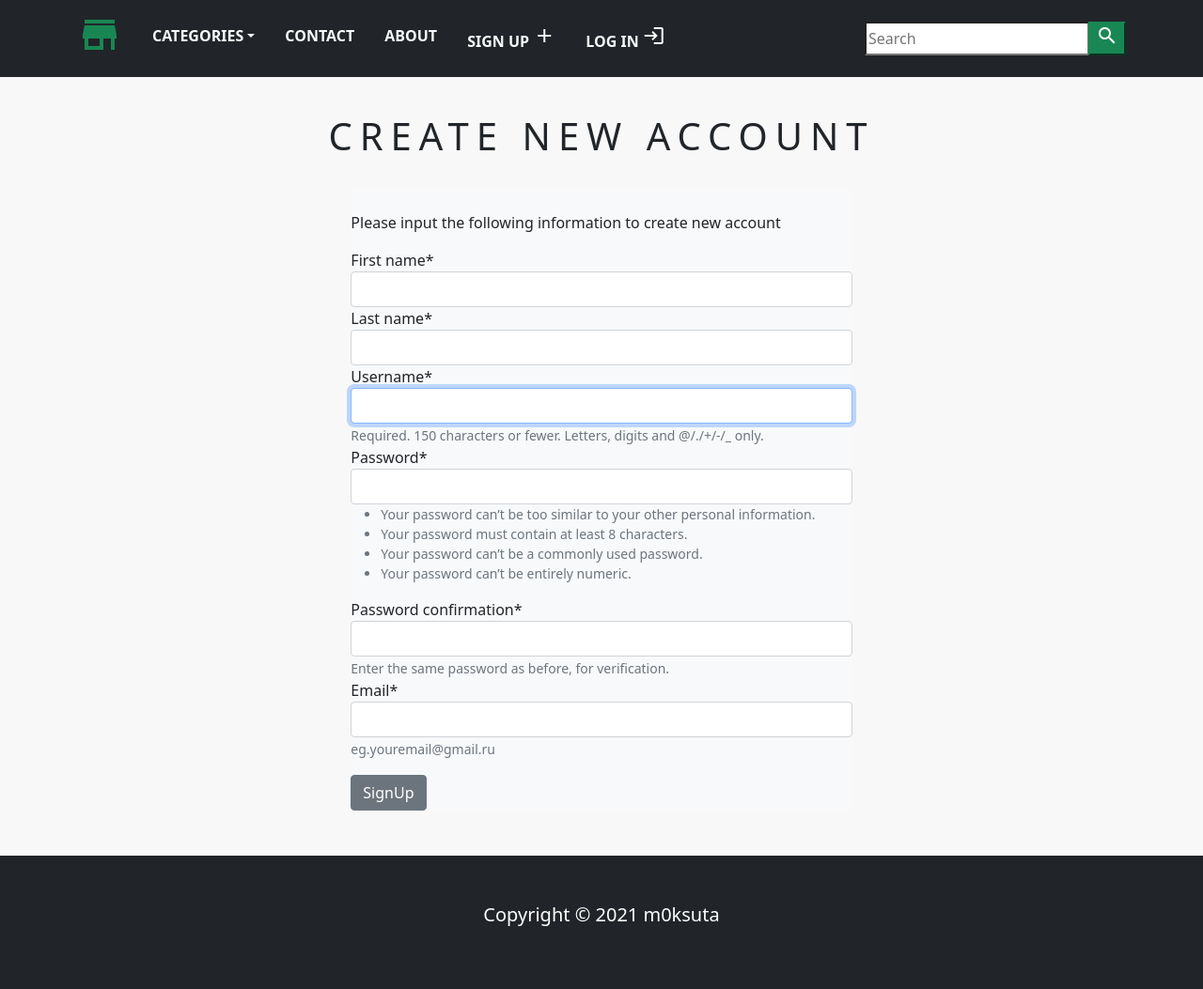
After one commit to m0ksuta/ecommerce-project, a Django app: page /account/create/ in a window 1280 px wide. The commit adds this page. Shown: the whole page at 94% size. Run offline with Django 3.2, Linux system fonts and the light colour scheme; data that the repository does not hold is empty; parts of the project's set-up code (start-up, migrations or seed data) failed here and were passed over; some libraries are stand-ins or nearby versions.

Commit message:
Ending of leaening this course

```diff
--- a/ecommerce/settings.py
+++ b/ecommerce/settings.py
@@ -41,6 +41,7 @@ INSTALLED_APPS = [
     'django.contrib.sessions',
     'django.contrib.messages',
     'django.contrib.staticfiles',
+    'crispy_forms',
 ]
 
 MIDDLEWARE = [
@@ -139,3 +140,5 @@ STATIC_ROOT = os.path.join(BASE_DIR, 'static')
 
 MEDIA_URL = '/media/'
 MEDIA_ROOT = os.path.join(BASE_DIR, 'static', 'media')
+
+CRISPY_TEMPLATE_PACK = 'bootstrap4'
--- a/ecommerce/static/css/base.css
+++ b/ecommerce/static/css/base.css
@@ -19,3 +19,12 @@ body{
     text-transform: uppercase;
     letter-spacing: .2em;
 }
+
+.errorlist li{
+    color: red;
+    font-weight: bold;
+}
+
+.custom_div{
+    margin-bottom: 20px !important;
+}
--- /dev/null
+++ b/shop/forms.py
@@ -0,0 +1,13 @@
+from django import forms
+from django.contrib.auth.forms import UserCreationForm
+from django.contrib.auth.models import User
+
+
+class SignUpForm(UserCreationForm):
+    first_name = forms.CharField(max_length=100, required=True)
+    last_name = forms.CharField(max_length=100, required=True)
+    email = forms.CharField(max_length=250, help_text='eg.youremail@gmail.ru')
+
+    class Meta:
+        model = User
+        fields = ('first_name', 'last_name', 'username', 'password1', 'password2', 'email')
--- a/shop/templates/cart.html
+++ b/shop/templates/cart.html
@@ -39,7 +39,7 @@
                 {% for cart_item in cart_items %}
                 <tr>
                     <td>
-                        <a href="cart_item.product.get_url">
+                        <a href="{{cart_item.product.get_url}}">
                             <img src="{{ cart_item.product.image.url }}" alt="{{product.title}}"
                                  width="100" height="100">
                         </a>
--- a/shop/templates/navbar.html
+++ b/shop/templates/navbar.html
@@ -17,6 +17,35 @@ menu
            </li>
            <li class="nav-item"><a class="nav-link text-uppercase fw-bold px-3 text-light" href="">Contact</a></li>
            <li class="nav-item"><a class="nav-link text-uppercase fw-bold px-3 text-light" href="#">About</a></li>
+           {% if request.user.is_authenticated and request.user.first_name %}
+                      <li class="nav-item">
+                          <span class="nav-link text-uppercase fw-bold px-3 text-light">
+                              Welcome, {{ request.user.first_name }}!
+                              <i class="material-icons cart-icon text-white">account_circle</i>
+                          </span>
+                      </li>
+
+                    <li class="nav-item">
+                          <a class="nav-link text-uppercase fw-bold px-3 text-light" href="{% url 'signout' %}">
+                              Sign Out
+                              <i class="material-icons cart-icon text-white">exit_to_app</i>
+                          </a>
+                      </li>
+           {% else %}
+                    <li class="nav-item">
+                          <a class="nav-link text-uppercase fw-bold px-3 text-light" href="{% url 'signup' %}">
+                              Sign Up
+                              <i class="material-icons cart-icon text-white">add</i>
+                          </a>
+                      </li>
+                      <li class="nav-item">
+                          <a class="nav-link text-uppercase fw-bold px-3 text-light" href="{% url 'login' %}">
+                              Log in
+                              <i class="material-icons cart-icon text-white">login</i>
+                          </a>
+                      </li>
+           {% endif %}
+
 
            {% if item_count > 0 %}
            <li class="nav-item">
--- /dev/null
+++ b/shop/templates/signup.html
@@ -0,0 +1,51 @@
+{% extends 'base.html' %}
+
+{% load static %}
+
+{% load crispy_forms_tags %}
+
+{% block title %}Create New Account{% endblock %}
+
+{% block content %}
+
+    <div>
+        {% if not form.is_valid %}
+            <div>
+                <br>
+                <h1 class="product_title text-center">
+                    Create New Account
+                </h1>
+                <br>
+                <div class="col-9 col-sm-9 col-lg-5 mx-auto bg-light">
+                    <br>
+                    <p>
+                        Please input the following information to create new account
+                    </p>
+                    <form method="post">
+                        {% csrf_token %}
+                        <p>{{form | crispy}}</p>
+                        <button type="submit" name="button" class="btn btn-secondary">
+                            SignUp
+                        </button>
+                    </form>
+                </div>
+            </div>
+        {% else %}
+            <div class="mx-auto">
+                <br>
+                <h1 class="product_title text-center">
+                    Your Account has been successfully created
+                </h1>
+                <br>
+                <div>
+                    <p>
+                        Your Account has been created and ready to use!
+                    </p>
+                    <br>
+                    <a href="{% url 'home' %}">Continue Shopping</a>
+                </div>
+            </div>
+        {% endif %}
+    </div>
+
+{% endblock %}
--- a/shop/urls.py
+++ b/shop/urls.py
@@ -9,5 +9,8 @@ urlpatterns = [
     path('cart/add/<int:product_id>', views.add_cart, name='add_cart'),
     path('cart/remove/<int:product_id>', views.cart_remove, name='cart_remove'),
     path('cart/delete/<int:product_id>', views.cart_remove_product, name='cart_remove_product'),
+    path('account/create/', views.sign_up_view, name='signup'),
+    path('account/login/', views.login_view, name='login'),
+    path('account/signout/', views.sign_out_view, name='signout'),
 
 ]
--- a/shop/views.py
+++ b/shop/views.py
@@ -1,6 +1,11 @@
 from django.shortcuts import render, get_object_or_404, redirect
 from django.core.exceptions import ObjectDoesNotExist
 from .models import Category, Product, Cart, CartItem
+from django.contrib.auth.models import Group, User
+from .forms import SignUpForm
+from django.contrib.auth.forms import AuthenticationForm
+from django.contrib.auth import login, authenticate, logout
+
 
 # Create your views here.
 
@@ -74,9 +79,46 @@ def cart_remove(request, product_id):
         cart_item.delete()
     return redirect('cart_detail')
 
+
 def cart_remove_product(request, product_id):
     cart = Cart.objects.get(cart_id=_cart_id(request))
     product = get_object_or_404(Product, id=product_id)
     cart_item = CartItem.objects.get(product=product, cart=cart)
     cart_item.delete()
     return redirect('cart_detail')
+
+
+def sign_up_view(request):
+    if request.method == 'POST':
+        form = SignUpForm(request.POST)
+        if form.is_valid():
+            form.save()
+            username = form.cleaned_data.get('username')
+            signup_user = User.objects.get(username=username)
+            user_group = Group.objects.get(name='User')
+            user_group.user_set.add(signup_user)
+    else:
+        form = SignUpForm()
+    return render(request, 'signup.html', {'form': form})
+
+
+def login_view(request):
+    if request.method == 'POST':
+        form = AuthenticationForm(data=request.POST)
+        if form.is_valid():
+            username = request.POST['username']
+            password = request.POST['password']
+            user = authenticate(username=username, password=password)
+            if user is not None:
+                login(request, user)
+                return redirect('home')
+            else:
+                return redirect('signup')
+    else:
+        form = AuthenticationForm()
+    return render(request, 'login.html', {'form': form})
+
+
+def sign_out_view(request):
+    logout(request)
+    return redirect('login')
```
Also changed, not shown: shop/templates/login.html (added, +48 -0 lines).
